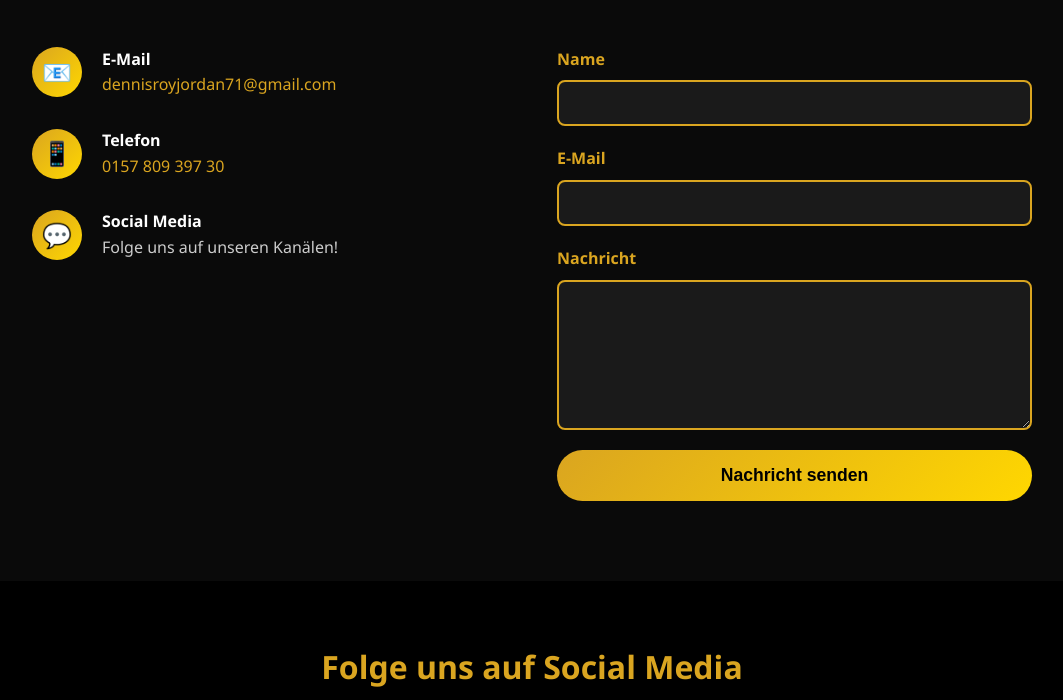
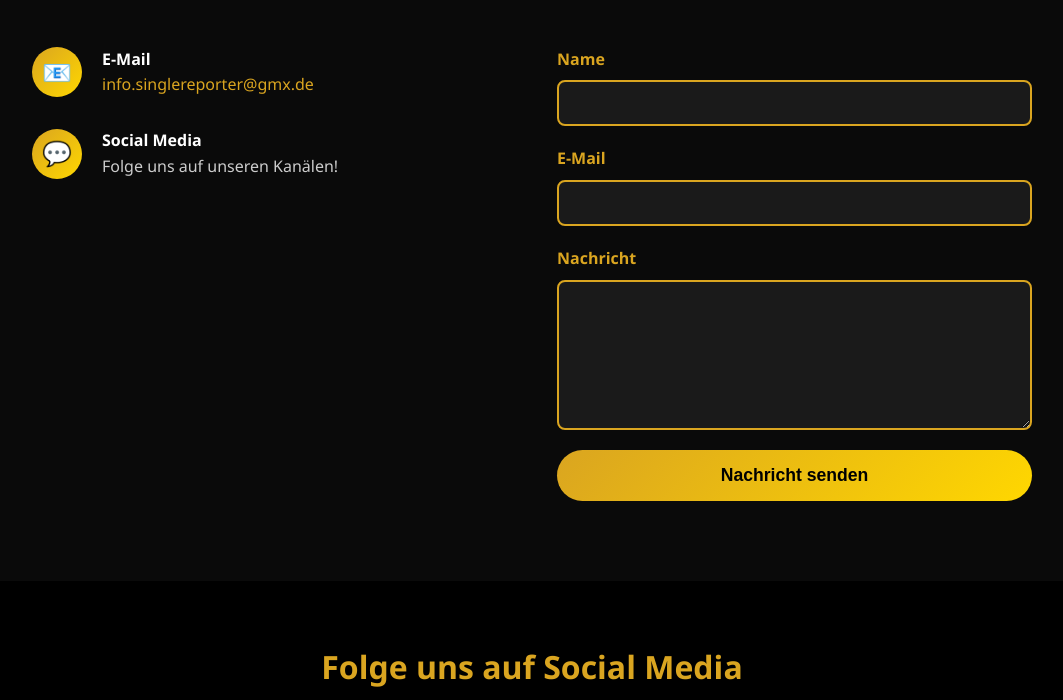
Before and after one commit to dennisroyjordan71-ctrl/singlereporter.github.io, a plain HTML site: page index.html in a window 1280 px wide. Shown: the part 2294-2994 px from the top of the page, without its empty margins (108-1171 px from the left). Drawn offline with Linux system fonts and the light colour scheme.

Commit message:
Add files via upload

```diff
--- a/index.html
+++ b/index.html
@@ -521,7 +521,7 @@
                             <li>Faire Chance auf ein Match</li>
                             <li>Keine Fake-Profile möglich</li>
                         </ul>
-                        <a href="mailto:dennisroyjordan71@gmail.com?subject=Bewerbervideo%20senden" class="contact-btn">Bewerbervideo senden</a>
+                        <a href="mailto:info.singlereporter@gmx.de?subject=Bewerbervideo%20senden" class="contact-btn">Bewerbervideo senden</a>
                     </div>
                 </div>
             </div>
@@ -536,14 +536,7 @@
                             <div class="contact-icon">📧</div>
                             <div>
                                 <strong>E-Mail</strong><br>
-                                <a href="mailto:dennisroyjordan71@gmail.com" style="color: #DAA520; text-decoration: none;">dennisroyjordan71@gmail.com</a>
-                            </div>
-                        </div>
-                        <div class="contact-item">
-                            <div class="contact-icon">📱</div>
-                            <div>
-                                <strong>Telefon</strong><br>
-                                <a href="tel:015780939730" style="color: #DAA520; text-decoration: none;">0157 809 397 30</a>
+                                <a href="mailto:info.singlereporter@gmx.de" style="color: #DAA520; text-decoration: none;">info.singlereporter@gmx.de</a>
                             </div>
                         </div>
                         <div class="contact-item">
@@ -555,7 +548,7 @@
                         </div>
                     </div>
 
-                    <form class="contact-form" action="mailto:dennisroyjordan71@gmail.com" method="post" enctype="text/plain">
+                    <form class="contact-form" action="mailto:info.singlereporter@gmx.de" method="post" enctype="text/plain">
                         <div class="form-group">
                             <label for="name">Name</label>
                             <input type="text" id="name" name="name" required>
@@ -663,8 +656,7 @@
 
                 <h2>Kontakt</h2>
                 <p>
-                    Telefon: 0157 809 397 30<br>
-                    E-Mail: dennisroyjordan71@gmail.com
+                    E-Mail: info.singlereporter@gmx.de
                 </p>
 
                 <h2>Verantwortlich für den Inhalt nach § 55 Abs. 2 RStV</h2>
@@ -689,7 +681,7 @@
                     Dennis Roy Jordan<br>
                     Eilperstr. 119<br>
                     58091 Hagen<br>
-                    E-Mail: dennisroyjordan71@gmail.com
+                    E-Mail: info.singlereporter@gmx.de
                 </p>
 
                 <h2>2. Erhobene Daten</h2>
@@ -704,7 +696,7 @@
                 <p>Ihre Daten werden ausschließlich für die Partnervermittlung, Veröffentlichung auf Social Media (nach Einwilligung) und Kontaktaufnahme verwendet.</p>
 
                 <h2>4. Ihre Rechte</h2>
-                <p>Sie haben das Recht auf Auskunft, Berichtigung, Löschung und Widerruf Ihrer Einwilligung. Kontakt: dennisroyjordan71@gmail.com</p>
+                <p>Sie haben das Recht auf Auskunft, Berichtigung, Löschung und Widerruf Ihrer Einwilligung. Kontakt: info.singlereporter@gmx.de</p>
             </div>
         </section>
     </div>
```
